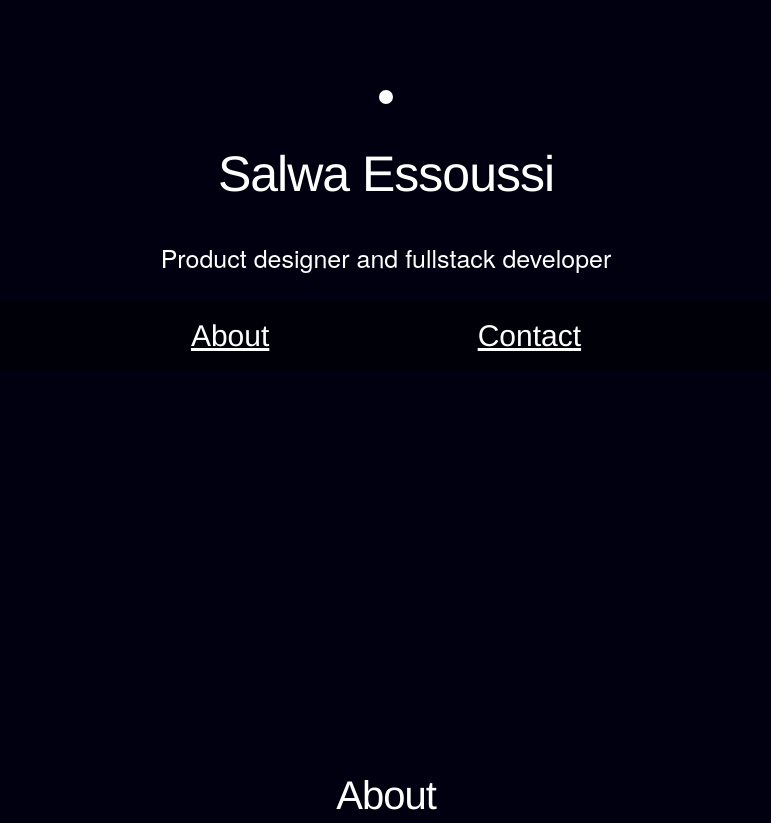
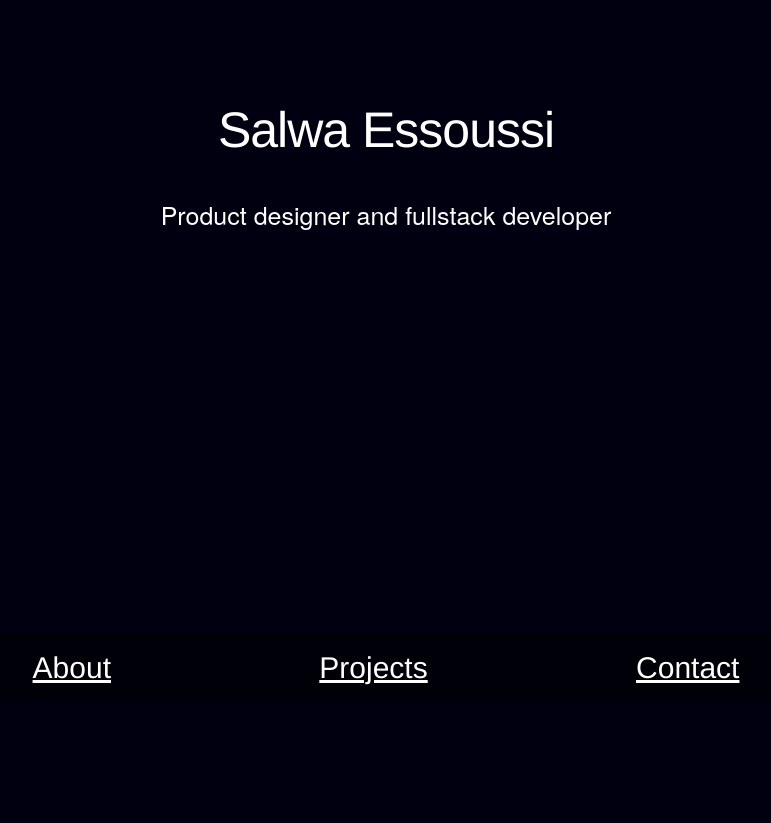
Before and after one commit to salwaes/portfolio, a plain HTML site: page index.html in a window 1280 px wide. Shown: the top 823 px of the page, without its empty margins (254-1025 px from the left). Drawn offline with nearby package versions, Linux system fonts and the light colour scheme.

Commit message:
modifications

```diff
--- a/index.html
+++ b/index.html
@@ -7,26 +7,26 @@
 </head>
 <body class="container">
  <header class="header">
-  <img src="">
   <h1>Salwa Essoussi</h1>
-  <p>Product designer and fullstack developer
-  </p>
+  <p>Product designer and fullstack developer</p>
   <ul>
-      <li><a href="#">About</a></li>
-      <li><a href="contact.html" target="_blank">Contact</a></li>
+    <li><a href="#about">About</a></li>
+    <li><a href="#projects">Projects</a></li>
+    <li><a href="#contact">Contact</a></li>
   </ul>
  </header>
- <article>
+ <article id="about">
     <h2>About</h2>
     <p>I am a moroccan designer inspiring to explore a new field of work in my domain by combining it with coding skills. As a matter of fact, I was always curious about web programming but I was looking for an opportunity to dive in it within my field. I studied architecture for two years before turning to design which I found to be more conceptual and less creatively constraining. Then finally I found a Design and Coding program, which in order to join it, I decided to learn to code so I could have a more tech approach to create innovative design projects.
     </p>
  </article>
- <section>
+ <section id="projects">
    <h2>Projects</h2>
  </section>
- <footer class="footer">
+ <footer class="footer" id="contact">
   <h2>Contact</h2>
-    <p>salwa.ess@gmail.com
+  <p>
+    salwa.ess@gmail.com
     <br>
     <br>
     github.com/salwaes
--- a/style.css
+++ b/style.css
@@ -1,6 +1,6 @@
 .container {
   background-color: #001 ;
-  margin: 50px auto;
+  margin: 100px auto;
 }
 header {
   text-align: center;
@@ -20,17 +20,13 @@ p {
   text-align: center;
   font-size: 25px;
 }
-img {
-  margin: 40px 0px 0px 0px;
-  border: 7px solid white;
-  border-radius: 20px;
-}
 ul {
   font-family: helvetica;
   font-size: 30px;
   text-align: center;
   padding: 10px;
   background: rgba(0,0,0,0.5);
+  margin: 400px auto;
 }
 li {
   display: inline;
@@ -46,7 +42,7 @@ article {
   color: white;
   max-width: 1000px;
   padding: 20px;
-  margin: 0 auto;
+  margin-top: 300px;
   height: 800px;
 }
 section {
```
Lines whose indentation alone changed are shown as unchanged.
